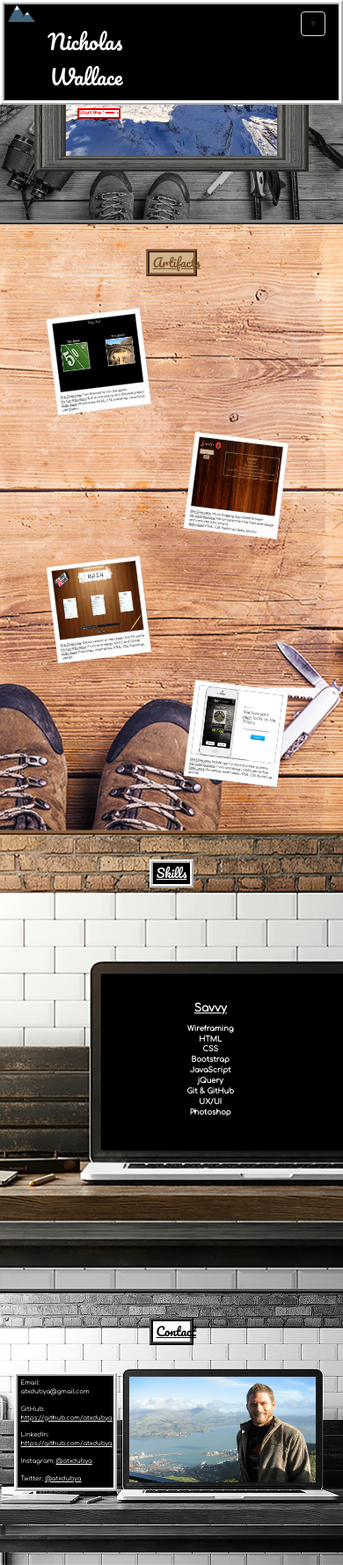
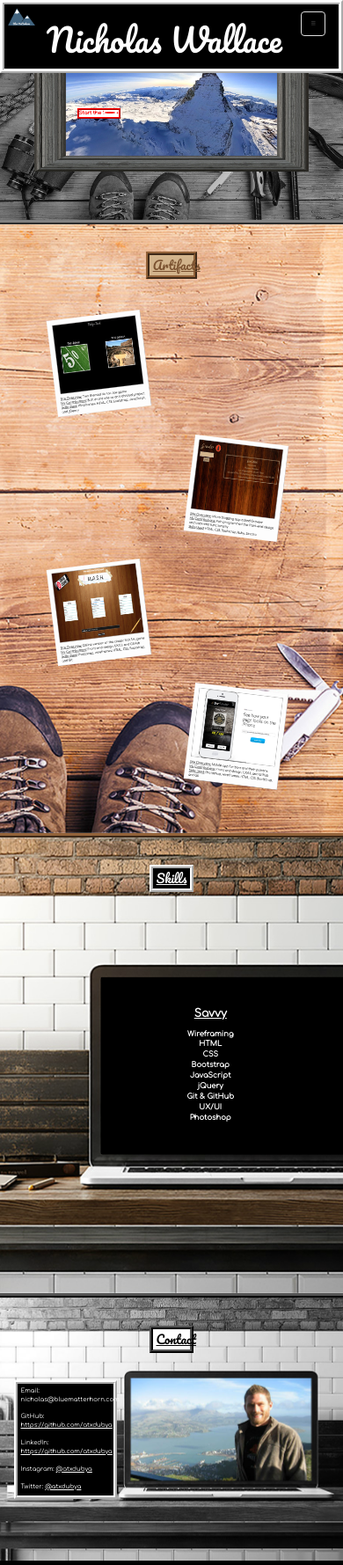
Before and after one commit to atxdubya/MVP_Portfolio, a plain HTML site: page index.html in a window 390 px wide. Shown: the whole page at 88% size. Drawn offline with nearby package versions, Linux system fonts and the light colour scheme.

Commit message:
favicon and logo brand name addition

```diff
--- a/css/style.css
+++ b/css/style.css
@@ -40,6 +40,7 @@ NAV
 .navlogo {
 	margin-right: 1%;
     margin-left: 1%;
+    margin-top: 1%;
     padding-left: 0%;
     padding-right: 0%;
 }
@@ -53,7 +54,7 @@ NAV
 
 .h1_name {
 	padding: 0%;
-	text-align: right;
+	text-align: center;
 }
 
 .name {
@@ -86,15 +87,19 @@ NAV
 	color: #42647f;
 }
 
-@media screen and (max-width: 800px) {
+@media screen and (max-width: 767px) {
+	.h1_name {
+		width: 75%;
+	}
 	.name	{
-		font-size: .65em;
+		font-size: 1em;
 	}
 }
 
-@media screen and (min-width: 800px) and (max-width: 1040px) {
+
+@media screen and (min-width: 767px) and (max-width: 1040px) {
 	.name	{
-		font-size: .75em;
+		font-size: .72em;
 	}
 }
 
@@ -226,7 +231,7 @@ ARTIFACTS
 	background-color: #d2b48c;
 	font-family: 'Pacifico', cursive;
 	width: 15%;
-	margin-top: 7.25%;
+	margin-top: 8%;
 	margin-left: auto;
 	margin-right: auto;
 	padding: 1%;
@@ -285,7 +290,7 @@ SKILLS
 	background-color: black;
 	font-family: 'Pacifico', cursive;
 	width: 13%;
-	margin-top: 7.25%;
+	margin-top: 8%;
 	margin-left: auto;
 	margin-right: auto;
 	padding: 1%;
@@ -327,7 +332,7 @@ CONTACT
 	background-color: white;
 	font-family: 'Pacifico', cursive;
 	width: 13%;
-	margin-top: 7.25%;
+	margin-top: 8%;
 	margin-left: auto;
 	margin-right: auto;
 	padding: 1%;
@@ -340,7 +345,7 @@ CONTACT
 	font-family: 'Comfortaa', cursive;
 	font-size: 1.25em;
 	width: 30%;
-    margin: 8% 0% 21.5% 4%;
+    margin: 8% 0% 18% 4%;
 	padding: 1%;
 }
 
--- a/index.html
+++ b/index.html
@@ -4,7 +4,8 @@
 
 	<head>
 		<meta name="viewport" content="width=device-width, initial-scale=1">
-		<title>Nicholas Wallace | Portfolio</title>
+		<title>Blue Matterhorn | WebDev</title>
+		<link rel="icon" href="images/logo.png" type="image/png">
 		<link rel="stylesheet" type="text/css" href="css/normalize.css">
 		<link rel="stylesheet" href="https://maxcdn.bootstrapcdn.com/bootstrap/3.3.5/css/bootstrap.min.css">
 		<link href='https://fonts.googleapis.com/css?family=Pacifico|Comfortaa: 400, 300, 700' rel='stylesheet' type='text/css'>
@@ -17,7 +18,7 @@
 			<div class="container-fluid">
 				<div class="row">
 					<!-- Title with a sub title underneath (webdev something) then three nav buttons to the right with About Me, Projects, and Contact -->
-					<img class="col-xs-1 navlogo" src="images/logo_test.png">
+					<img class="col-xs-1 navlogo" src="images/logo_name.png">
 					<h1 class="col-xs-3 h1_name"><a class="name" href="index.html">Nicholas Wallace</a></h1>
 					<!-- Need to make these responsive -->
 					<div class="navbar-header">
@@ -129,7 +130,7 @@
 				<section id="contact" class="container-fluid cd-fixed-bg cd-bg-4">
 					<h2 class="section_title contact_title">Contact</h2>
 					<p class="contact_info">
-						Email: atxdubya@gmail.com
+						Email: nicholas@bluematterhorn.com
 						<br>
 						<br>
 						GitHub: <a class="contact_links" href="https://github.com/atxdubya">https://github.com/atxdubya</a>
@@ -148,9 +149,8 @@
 	<script src="https://ajax.googleapis.com/ajax/libs/jquery/2.1.4/jquery.min.js"></script>
 	<script src="https://maxcdn.bootstrapcdn.com/bootstrap/3.3.5/js/bootstrap.min.js">
 		</script>
+	<script type="text/javascript" src="js/flowtype.js"></script>
 	<script type="text/javascript" src="js/main.js"></script>
-	<script type="text/javascript" src="js/flowtype.js"></script>
-
 	</body>
 </html>
 
```
Also changed, not shown: images/logo_name.png (added).
